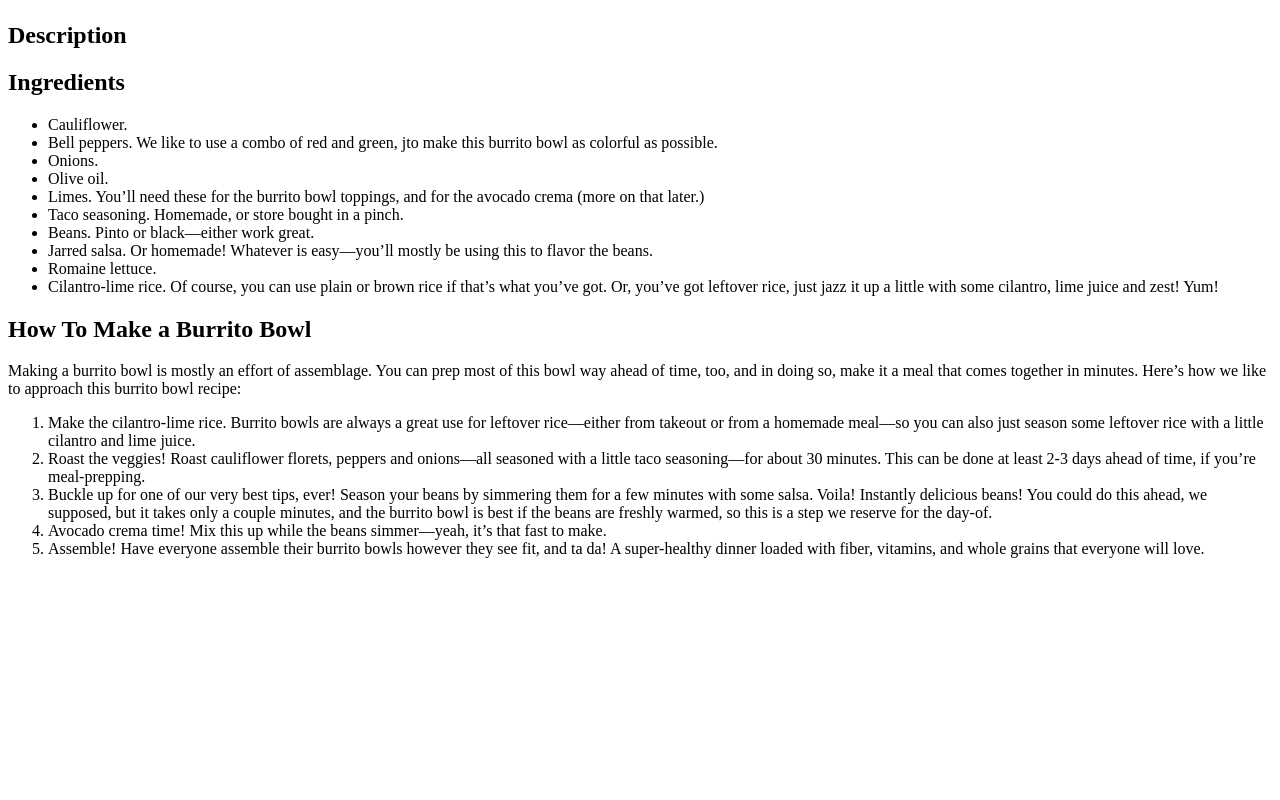
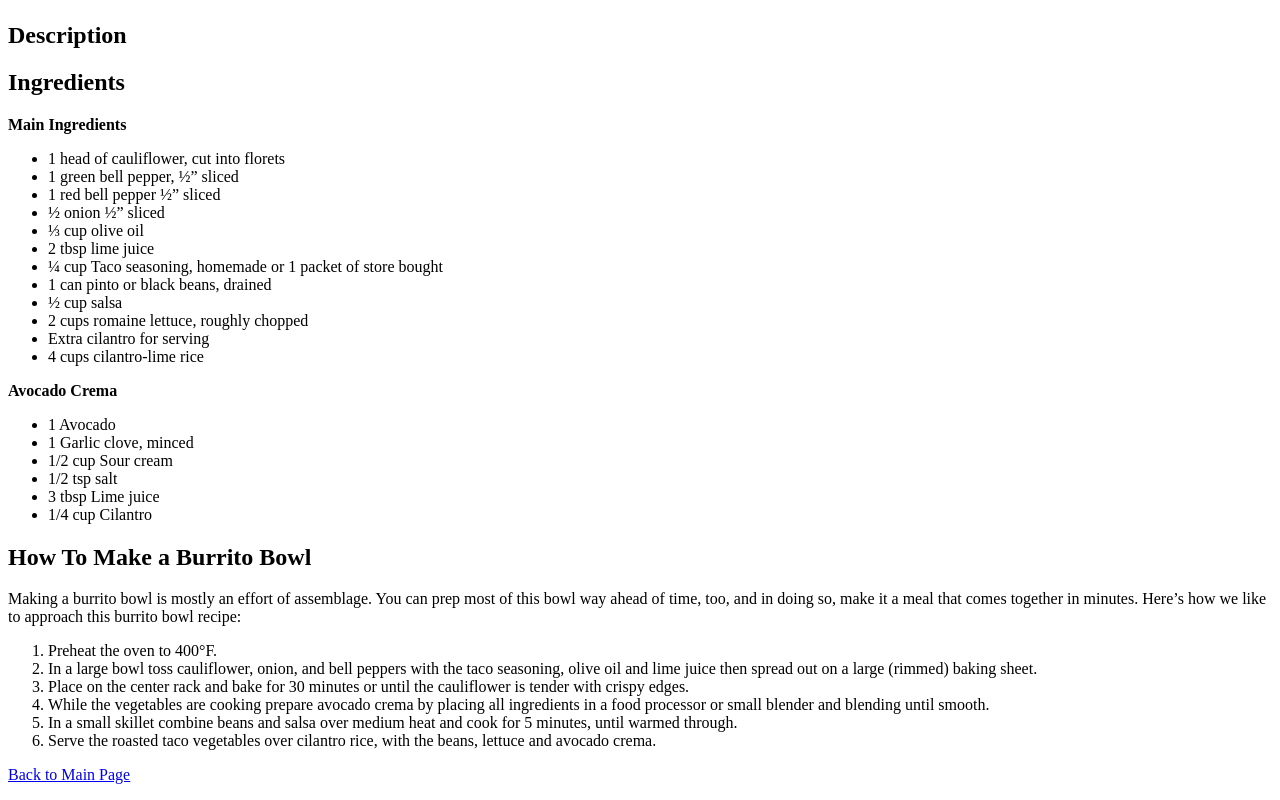
Before and after one commit to pedergoodman/odin-recipies, a plain HTML site: page recipes/Vegetarian-Burrito-Bowl.html in a window 1280 px wide. Shown: the part 1282-2082 px from the top of the page. Before the commit the page ends 1856 px from the top, so only its background shows below. Drawn offline with Linux system fonts and the light colour scheme.

Commit message:
Add all content

```diff
--- a/recipes/Vegetarian-Burrito-Bowl.html
+++ b/recipes/Vegetarian-Burrito-Bowl.html
@@ -12,28 +12,41 @@
     <h2>Description</h2>
     <p></p>
     <h2>Ingredients</h2>
+    <p><strong>Main Ingredients</strong></p>
     <ul>
-        <li>Cauliflower.</li>
-        <li>Bell peppers. We like to use a combo of red and green, jto make this burrito bowl as colorful as possible.</li>
-        <li>Onions.</li>
-        <li>Olive oil.</li>
-        <li>Limes. You’ll need these for the burrito bowl toppings, and for the avocado crema (more on that later.)</li>
-        <li>Taco seasoning. Homemade, or store bought in a pinch.</li>
-        <li>Beans. Pinto or black—either work great.</li>
-        <li>Jarred salsa. Or homemade! Whatever is easy—you’ll mostly be using this to flavor the beans.</li>
-        <li>Romaine lettuce.</li>
-        <li>Cilantro-lime rice. Of course, you can use plain or brown rice if that’s what you’ve got.
-            Or, you’ve got leftover rice, just jazz it up a little with some cilantro, lime juice and zest! Yum!</li>
+        <li>1 head of cauliflower, cut into florets</li>
+        <li>1 green bell pepper, ½” sliced</li>
+        <li>1 red bell pepper ½” sliced</li>
+        <li>½ onion ½” sliced</li>
+        <li>⅓ cup olive oil</li>
+        <li>2 tbsp lime juice</li>
+        <li>¼ cup Taco seasoning, homemade or 1 packet of store bought</li>
+        <li>1 can pinto or black beans, drained</li>
+        <li>½ cup salsa</li>
+        <li>2 cups romaine lettuce, roughly chopped</li>
+        <li>Extra cilantro for serving</li>
+        <li>4 cups cilantro-lime rice</li>
+    </ul>
+    <p><strong>Avocado Crema</strong></p>
+    <ul>
+        <li>1 Avocado</li>
+        <li>1 Garlic clove, minced</li>
+        <li>1/2 cup Sour cream</li>
+        <li>1/2 tsp salt</li>
+        <li>3 tbsp Lime juice</li>
+        <li>1/4 cup Cilantro</li>
     </ul>
     <h2>How To Make a Burrito Bowl</h2>
     <p>Making a burrito bowl is mostly an effort of assemblage. You can prep most of this bowl way ahead of time, too, and in doing so, make it a meal that comes together in minutes. Here’s how we like to approach this burrito bowl recipe:</p>
     <ol>
-        <li>Make the cilantro-lime rice. Burrito bowls are always a great use for leftover rice—either from takeout or from a homemade meal—so you can also just season some leftover rice with a little cilantro and lime juice.</li>
-        <li>Roast the veggies! Roast cauliflower florets, peppers and onions—all seasoned with a little taco seasoning—for about 30 minutes. This can be done at least 2-3 days ahead of time, if you’re meal-prepping.</li>
-        <li>Buckle up for one of our very best tips, ever! Season your beans by simmering them for a few minutes with some salsa. Voila! Instantly delicious beans! You could do this ahead, we supposed, but it takes only a couple minutes, and the burrito bowl is best if the beans are freshly warmed, so this is a step we reserve for the day-of.</li>
-        <li>Avocado crema time! Mix this up while the beans simmer—yeah, it’s that fast to make.</li>
-        <li>Assemble! Have everyone assemble their burrito bowls however they see fit, and ta da! A super-healthy dinner loaded with fiber, vitamins, and whole grains that everyone will love.</li>
-
+        <li>Preheat the oven to 400°F.</li>
+        <li>In a large bowl toss cauliflower, onion, and bell peppers with the taco seasoning, olive oil and lime juice then spread out on a large (rimmed) baking sheet.</li>
+        <li>Place on the center rack and bake for 30 minutes or until the cauliflower is tender with crispy edges.</li>
+        <li>While the vegetables are cooking prepare avocado crema by placing all ingredients in a food processor or small blender and blending until smooth.</li>
+        <li>In a small skillet combine beans and salsa over medium heat and cook for 5 minutes, until warmed through.</li>
+        <li>Serve the roasted taco vegetables over cilantro rice, with the beans, lettuce and avocado crema.</li>
     </ol>
+    <p><a href="../index.html">Back to Main Page</a></p>
+    <!-- Original Recipe: https://themodernproper.com/vegetarian-burrito-bowl-with-avocado-crema-->
 </body>
 </html>
```
